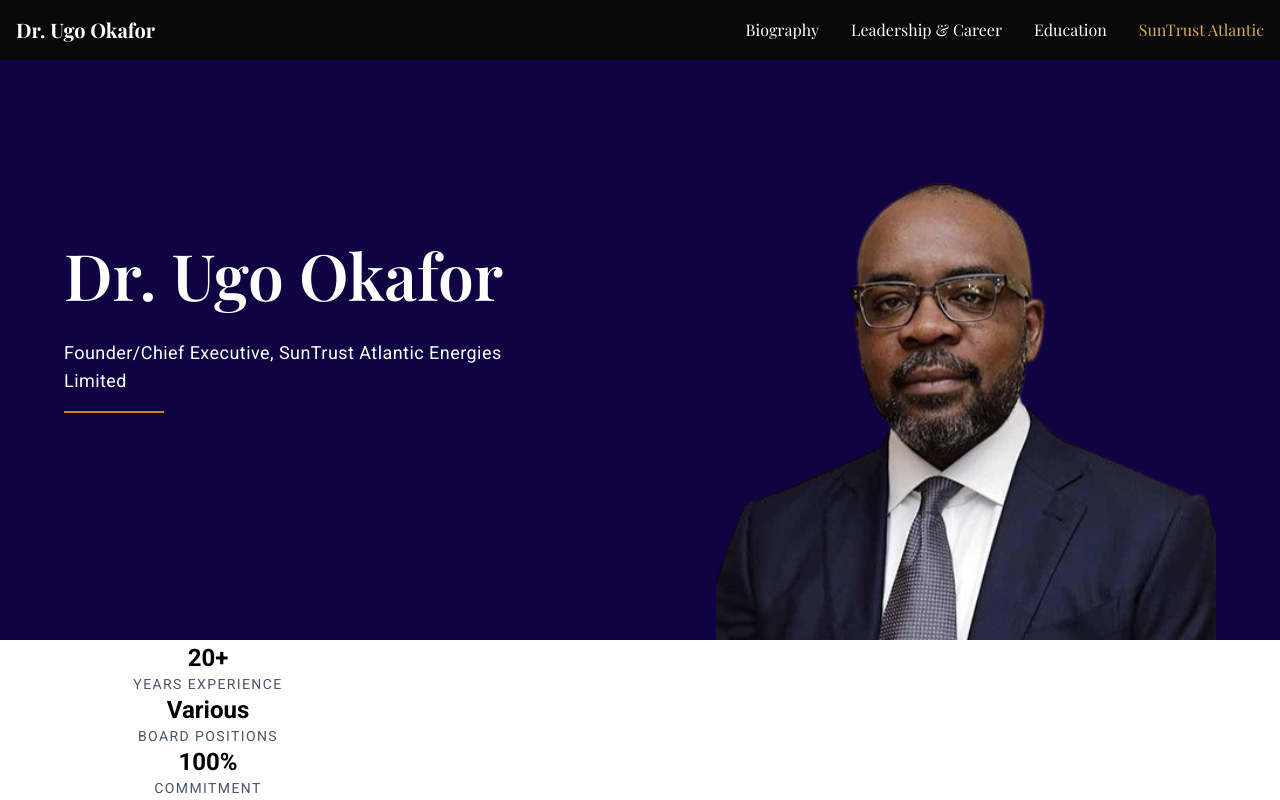
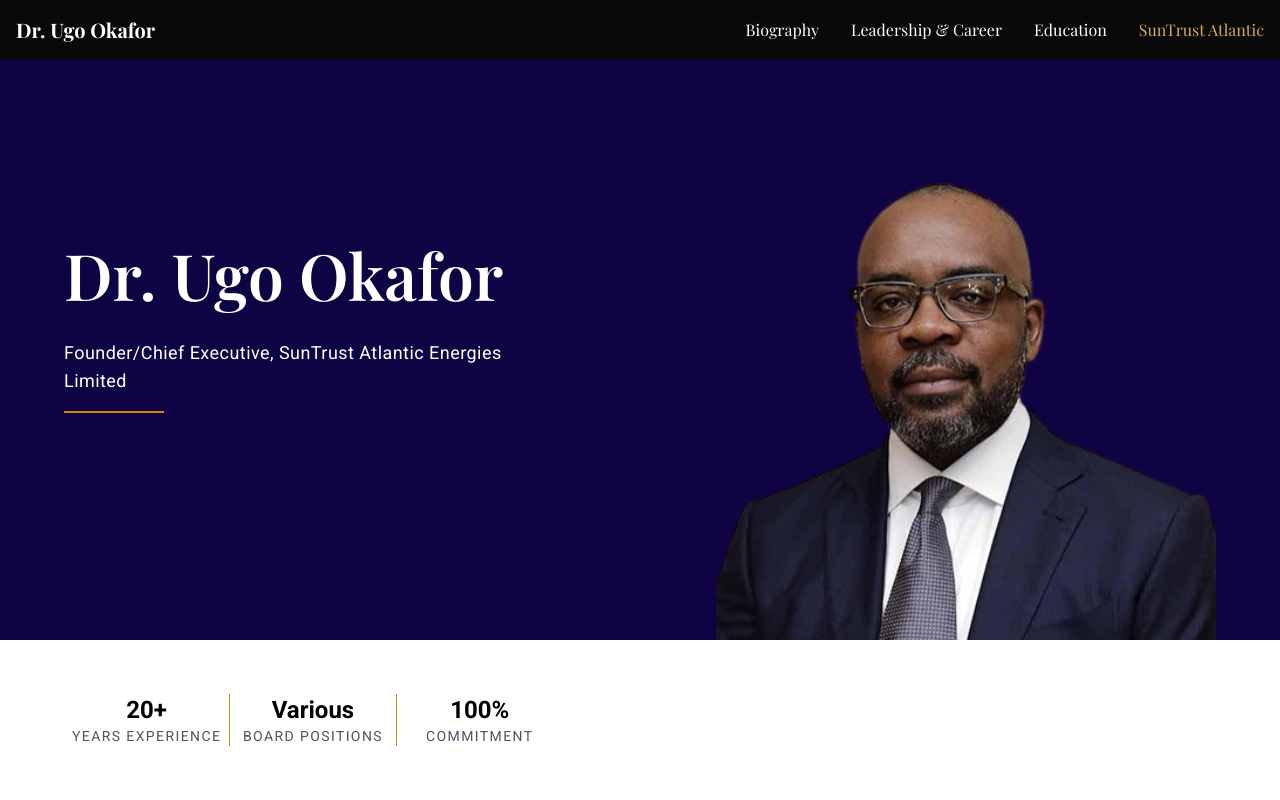
Before and after one commit to apreezofficial/Dr-Ugo-website, a Next.js app: page / in a window 1280 px wide. Shown: the top 800 px of the page. Built offline with nearby package versions, Linux system fonts and the light colour scheme; a web font is replaced by a local one.

Commit message:
Centralised stats container

```diff
--- a/app/components/Hero.tsx
+++ b/app/components/Hero.tsx
@@ -47,15 +47,15 @@
 
       {/* STATS BAR */}
       <div className="bg-white py-6 md:h-[20vh] flex items-center">
+                    <center>
         <div className="max-w-7xl mx-auto w-full px-6 md:px-16">
           <div className="grid grid-cols-2 sm:grid-cols-4 divide-x divide-yellow-600">
-            <center>
             <Stat value="20+" label="Years Experience" />
             <Stat value="Various" label="Board Positions" />
             <Stat value="100%" label="Commitment" />
-          </center>
             </div>
         </div>
+                                </center>
       </div>
     </section>
   );
```
